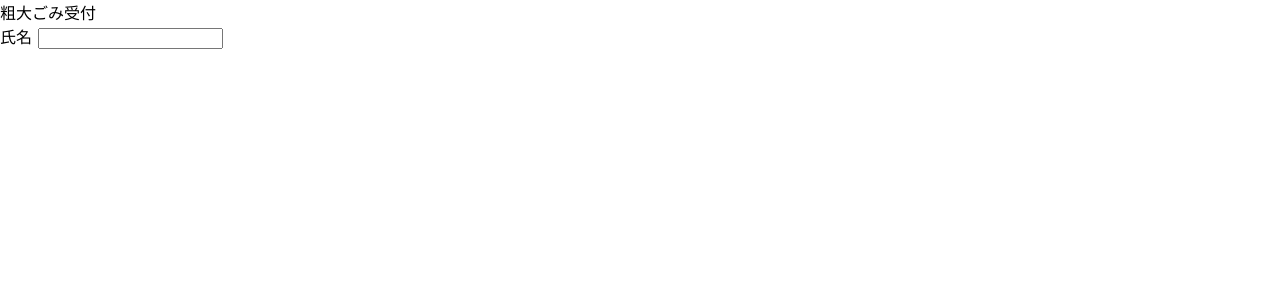
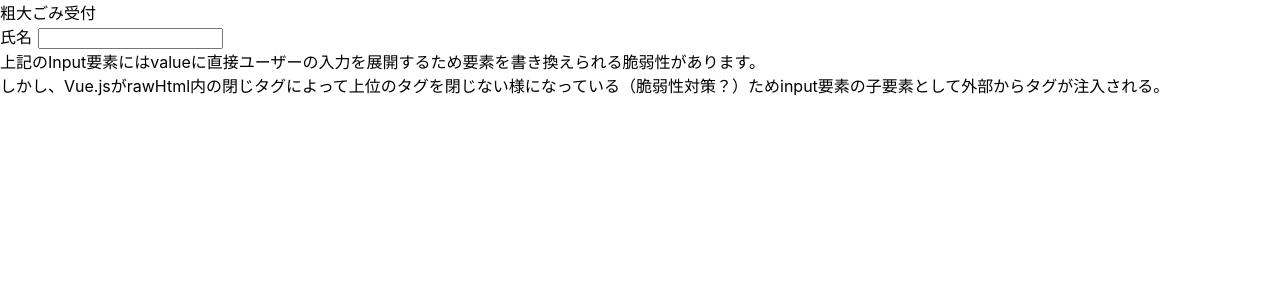
Before and after one commit to watanata/nuxt2-sample2, a Nuxt app: page /input in a window 1280 px wide. Shown: the top 300 px of the page. Built offline with nearby package versions, Linux system fonts and the light colour scheme.

Commit message:
update input page

```diff
--- a/pages/input.vue
+++ b/pages/input.vue
@@ -1,9 +1,15 @@
 <template>
   <div>
-    <p>粗大ごみ受付</p>
-    <form action="" method="POST">
-      氏名 <input type="text" name="name" v-html:value="name">
-    </form>
+    <div>
+      <p>粗大ごみ受付</p>
+      <form action="" method="POST">
+        氏名 <input v-html="name">
+      </form>
+    </div>
+    <div>
+      上記のInput要素にはvalueに直接ユーザーの入力を展開するため要素を書き換えられる脆弱性があります。</br>
+      しかし、Vue.jsがrawHtml内の閉じタグによって上位のタグを閉じない様になっている（脆弱性対策？）ためinput要素の子要素として外部からタグが注入される。
+    </div>
   </div>
 </template>
 
```
